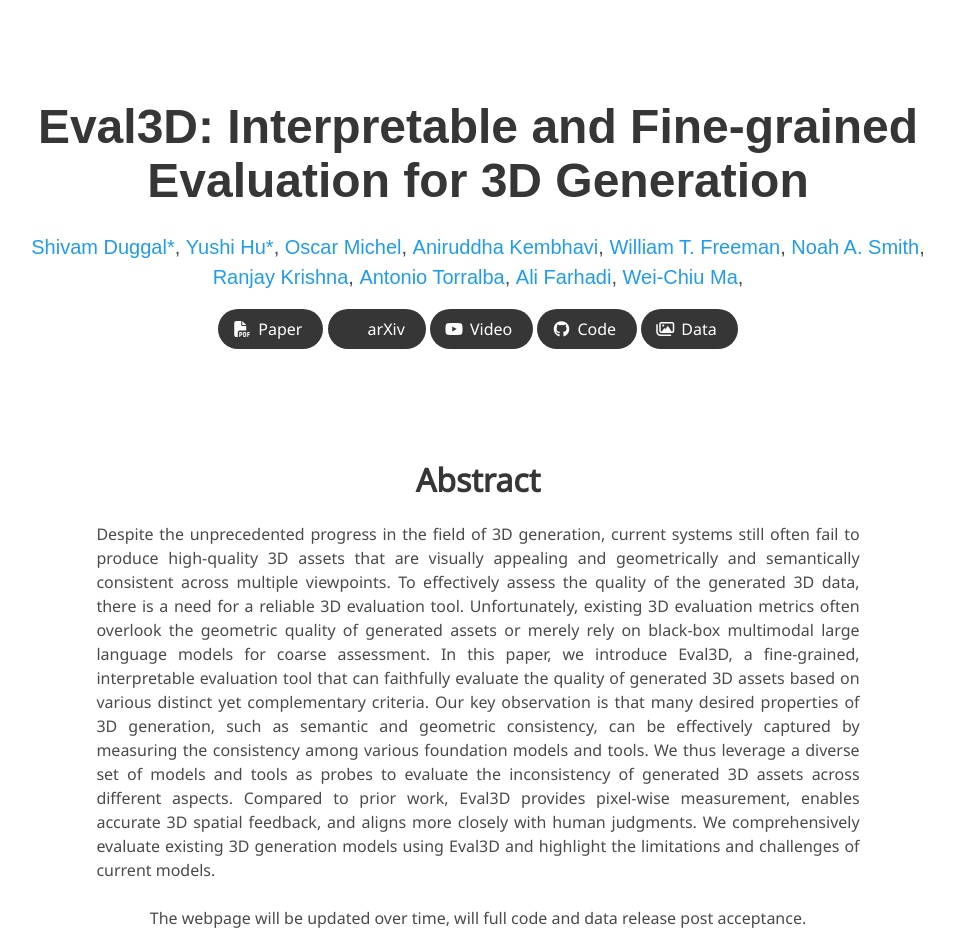
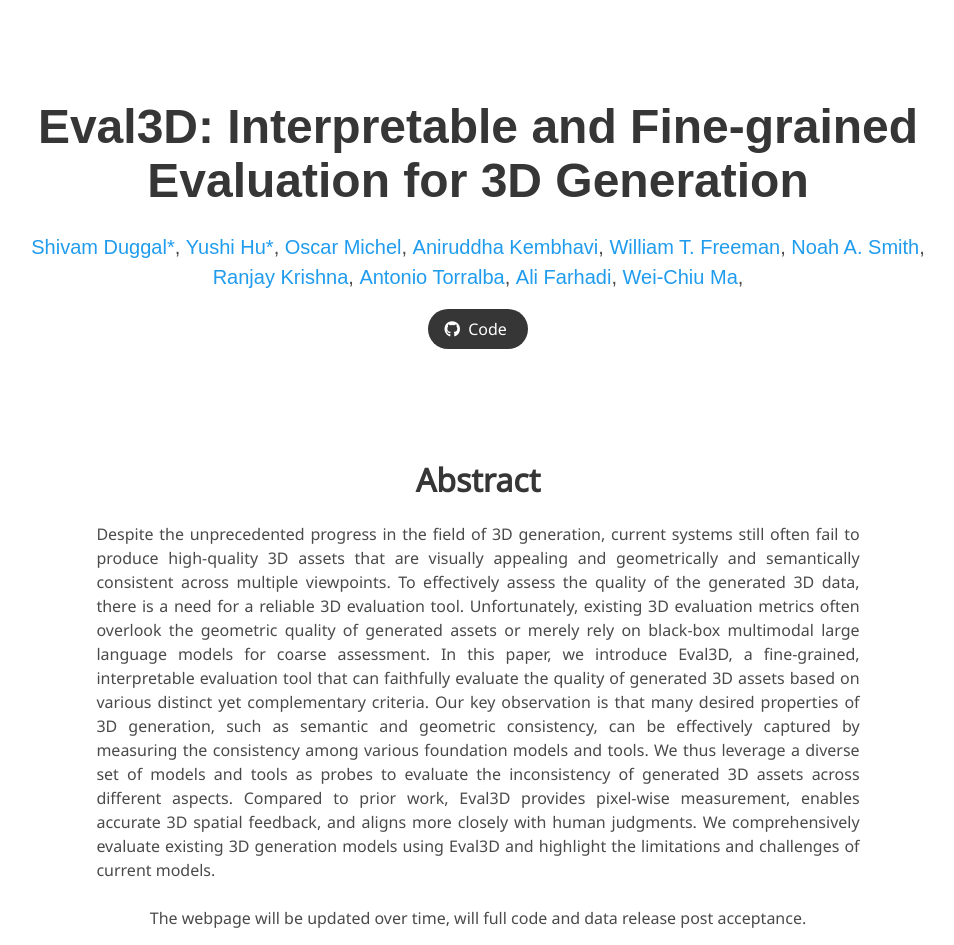
Before and after one commit to Yushi-Hu/eval3d.github.io, a plain HTML site: page anonymous/index.html in a window 1280 px wide. Shown: the top 945 px of the page, without its empty margins (162-1116 px from the left). Drawn offline with nearby package versions, Linux system fonts and the light colour scheme; some icons are missing; a web font is replaced by a local one.

Commit message:
minor clean

```diff
--- a/anonymous/index.html
+++ b/anonymous/index.html
@@ -97,7 +97,7 @@
           <div class="column has-text-centered">
             <div class="publication-links">
               <!-- PDF Link. -->
-              <span class="link-block">
+              <!-- <span class="link-block">
                 <a href=""
                    class="external-link button is-normal is-rounded is-dark">
                   <span class="icon">
@@ -115,7 +115,6 @@
                   <span>arXiv</span>
                 </a>
               </span>
-              <!-- Video Link. -->
               <span class="link-block">
                 <a href=""
                    class="external-link button is-normal is-rounded is-dark">
@@ -124,7 +123,7 @@
                   </span>
                   <span>Video</span>
                 </a>
-              </span>
+              </span> -->
               <!-- Code Link. -->
               <span class="link-block">
                 <a href="https://github.com/eval3d/eval3d"
@@ -135,14 +134,15 @@
                   <span>Code</span>
                   </a>
               </span>
-              <!-- Dataset Link. -->
-              <span class="link-block">
+
+              <!-- <span class="link-block">
                 <a href="" class="external-link button is-normal is-rounded is-dark">
                   <span class="icon">
                       <i class="far fa-images"></i>
                   </span>
                   <span>Data</span>
                   </a>
+              </span> -->
             </div>
 
           </div>
```
